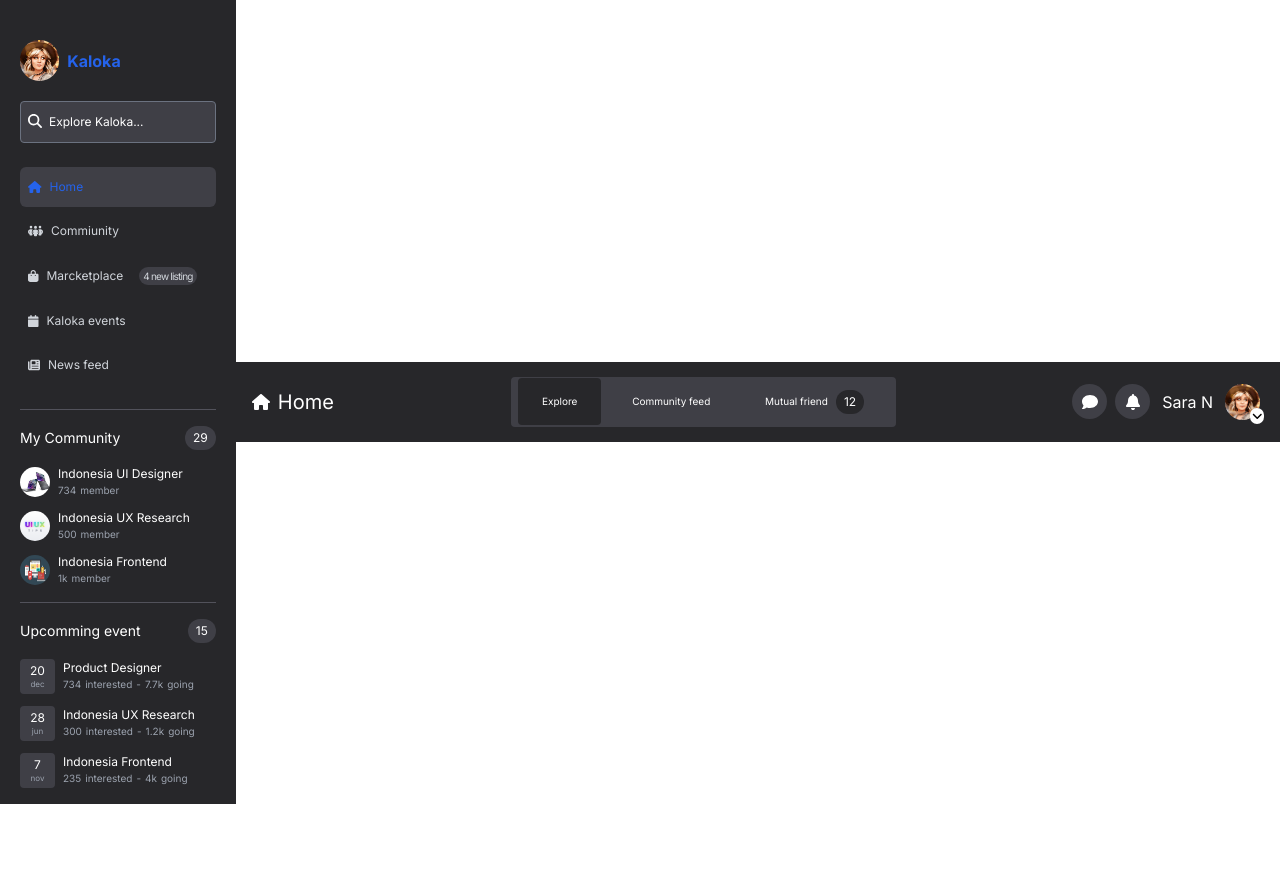
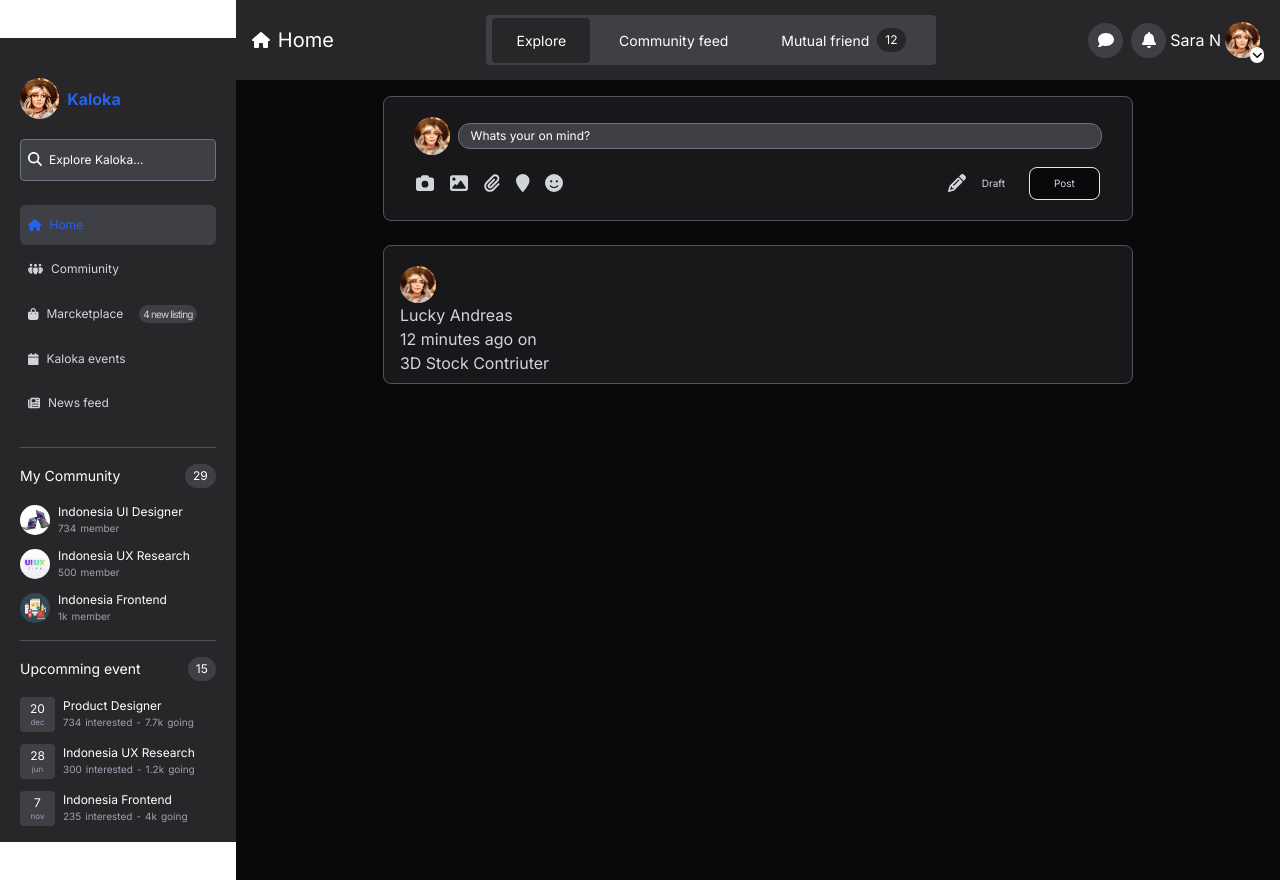
Before and after one commit to CaseoJKL/mern-front, a Next.js app: page /home in a window 1280 px wide. Before the commit the page ends 804 px from the top, so only its background shows below. Built offline with nearby package versions, Linux system fonts and the light colour scheme.

Commit message:
test push githup

```diff
--- a/package.json
+++ b/package.json
@@ -10,6 +10,7 @@
   },
   "dependencies": {
     "@fortawesome/fontawesome-svg-core": "^6.4.2",
+    "@fortawesome/free-regular-svg-icons": "^6.4.2",
     "@fortawesome/free-solid-svg-icons": "^6.4.2",
     "@fortawesome/react-fontawesome": "^0.2.0",
     "autoprefixer": "10.4.14",
--- /dev/null
+++ b/src/app/_Components/Home/Body.js
@@ -0,0 +1,26 @@
+import Post from "./Post";
+import Image from "next/image";
+import profile from "@/app/_Assets/images/profile.jpg";
+
+const Body = () => {
+  return (
+    <main className="home-body text-gray-300">
+      <Post />
+      <div className="postcard">
+        <header>
+          <li>
+            <Image src={profile} alt="" />
+            <div>
+              <h4>Lucky Andreas</h4>
+              <span>
+                12 minutes ago on <h5>3D Stock Contriuter</h5>
+              </span>
+            </div>
+          </li>
+          <li></li>
+        </header>
+      </div>
+    </main>
+  );
+};
+export default Body;
--- /dev/null
+++ b/src/app/_Components/Home/Post.js
@@ -0,0 +1,39 @@
+import Image from "next/image";
+import profile from "@/app/_Assets/images/profile.jpg";
+import { FontAwesomeIcon } from "@fortawesome/react-fontawesome";
+import {
+  faHome,
+  faCamera,
+  faImage,
+  faPaperclip,
+  faMapMarker,
+  faFaceSmile,
+  faPencil,
+} from "@fortawesome/free-solid-svg-icons";
+const Post = () => {
+  return (
+    <section className="post">
+      <div>
+        <Image src={profile} alt="" />
+        <input placeholder="Whats your on mind?" />
+      </div>
+      <section>
+        <div>
+          <FontAwesomeIcon icon={faCamera} />
+          <FontAwesomeIcon icon={faImage} />
+          <FontAwesomeIcon icon={faPaperclip} />
+          <FontAwesomeIcon icon={faMapMarker} />
+          <FontAwesomeIcon icon={faFaceSmile} />
+        </div>
+        <div>
+          <div>
+            <FontAwesomeIcon icon={faPencil} />
+            <span>Draft</span>
+          </div>
+          <button>Post</button>
+        </div>
+      </section>
+    </section>
+  );
+};
+export default Post;
--- /dev/null
+++ b/src/app/_Components/Home/Postcard.js
@@ -0,0 +1,2 @@
+const Postcard = () => {};
+export default Postcard;
--- a/src/app/_PageContain/Home.js
+++ b/src/app/_PageContain/Home.js
@@ -1,3 +1,4 @@
+import Body from "../_Components/Home/Body";
 import LeftSideBar from "../_Components/Home/LeftSideBar";
 import Navbar from "../_Components/Home/Navbar";
 
@@ -7,6 +8,7 @@ const Home = () => {
       <LeftSideBar />
       <div className="w-[100vw]">
         <Navbar />
+        <Body />
       </div>
     </main>
   );
--- a/src/app/globals.css
+++ b/src/app/globals.css
@@ -23,7 +23,7 @@
   @apply w-[20px] h-[20px] sm:w-[35px] sm:h-[35px] bg-zinc-700 rounded-full mx-1 flex-row-g cursor-pointer;
 }
 .home_header nav > section > h2 {
-  @apply hidden sm:block;
+  @apply hidden sm:block sm:text-center;
 }
 .home_header nav > section > div > svg {
   @apply m-0;
@@ -31,17 +31,14 @@
 .home_header nav > section > h1 {
   @apply hidden sm:block sm:text-xl;
 }
-.home_header nav > section > h2 {
-  @apply mx-2;
-}
 .home_header nav > ul {
-  @apply flex justify-around items-center px-1 ml-1 bg-zinc-700 rounded w-[140px] h-[30px] sm:h-[50px] sm:w-[385px];
+  @apply flex justify-around items-center px-1 ml-1 bg-zinc-700 rounded w-[140px] h-[30px] sm:h-[50px] sm:w-[450px];
 }
 .home_header nav > ul > li {
-  @apply flex-row-g px-1 py-1 sm:py-4 text-center sm:px-6 rounded cursor-pointer;
+  @apply flex-row-g px-1 py-1 sm:py-3 text-center sm:px-6 rounded cursor-pointer;
 }
 .home_header nav > ul > li > h4 {
-  @apply text-[5px] sm:text-[10px];
+  @apply text-[5px] sm:text-[12px] md:text-[14px];
 }
 .home_header nav > ul > li > span {
   @apply text-[5px] bg-zinc-800 rounded-full px-2 sm:py-1 ml-2 sm:text-xs;
@@ -118,6 +115,46 @@
 }
 /* 👆 Cummunity Section */
 
+/* 👇 Start home body Section */
+.home-body {
+  @apply bg-zinc-950 h-[100vh] py-4;
+}
+.post,
+.postcard {
+  @apply max-w-[750px] w-[90%] mx-auto mb-6 flex-col justify-center items-center bg-zinc-900 border-zinc-600 pt-3 md:pt-5 md:pb-2 pb-1 px-4 border-[1px] rounded-lg;
+}
+/* 👇 Post component */
+.post div {
+  @apply flex-row-g mb-1 md:mb-3;
+}
+.post div img,
+.postcard header > li > img {
+  @apply w-[10%] rounded-full md:w-[5%];
+}
+.post div input {
+  @apply text-xs px-3 text-white py-1 placeholder:text-white bg-zinc-700 border-[1px] border-gray-500 rounded-xl  ml-2 w-[90%];
+}
+.post section {
+  @apply flex justify-between items-center md:mx-4;
+}
+.post section div {
+  @apply flex justify-between items-center text-[10px];
+}
+.post section div svg {
+  @apply mr-2 md:text-lg md:mr-4;
+}
+.post section div div {
+  @apply mb-0;
+}
+.post section div button {
+  @apply px-2 py-1 border-[1px] rounded-lg bg-zinc-950 ml-2 md:ml-6 md:px-6 md:py-2;
+}
+/* 👇 Postcard component */
+.postcard header > li {
+  @apply list-none;
+}
+/* 👆 End home body Section */
+
 /* 👆 End LeftSideBar in home page */
 @tailwind utilities;
 
```
Also changed, not shown: 1 other file (tests, documents, lock files or other folders).
